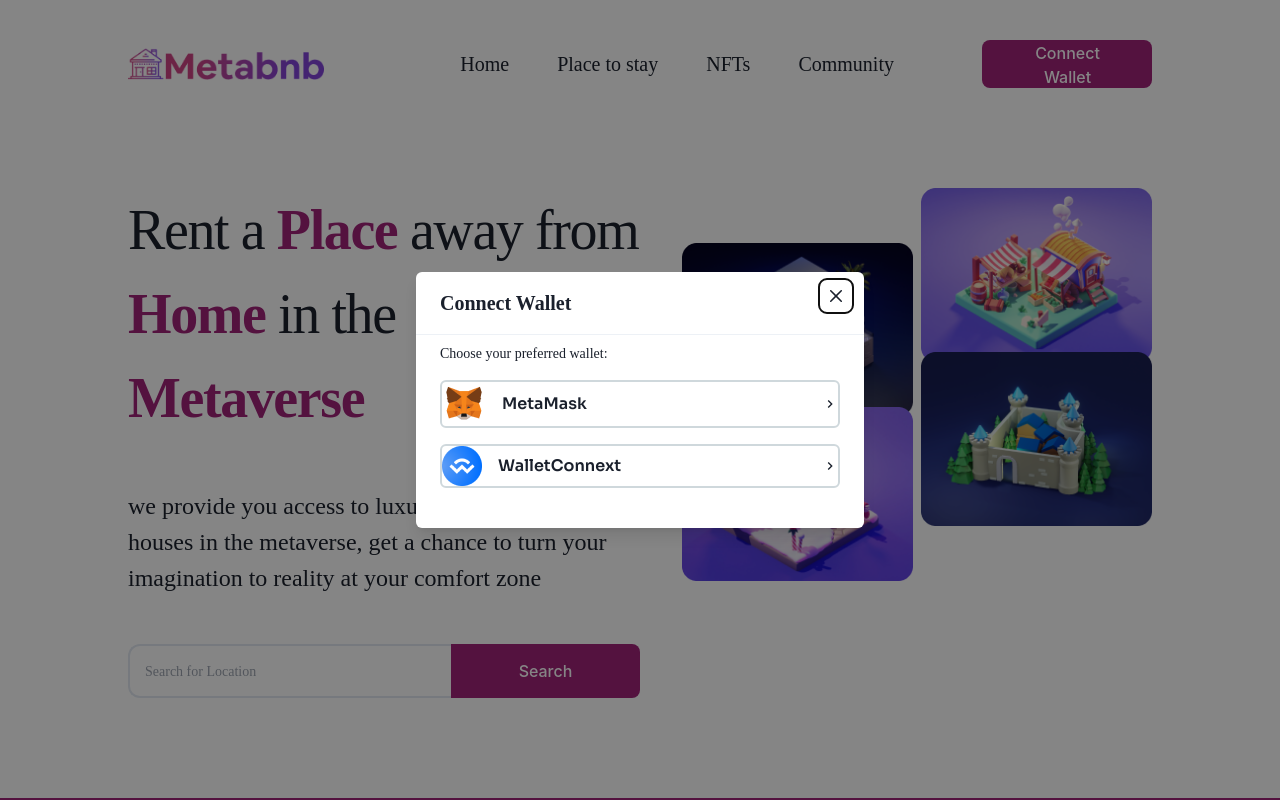
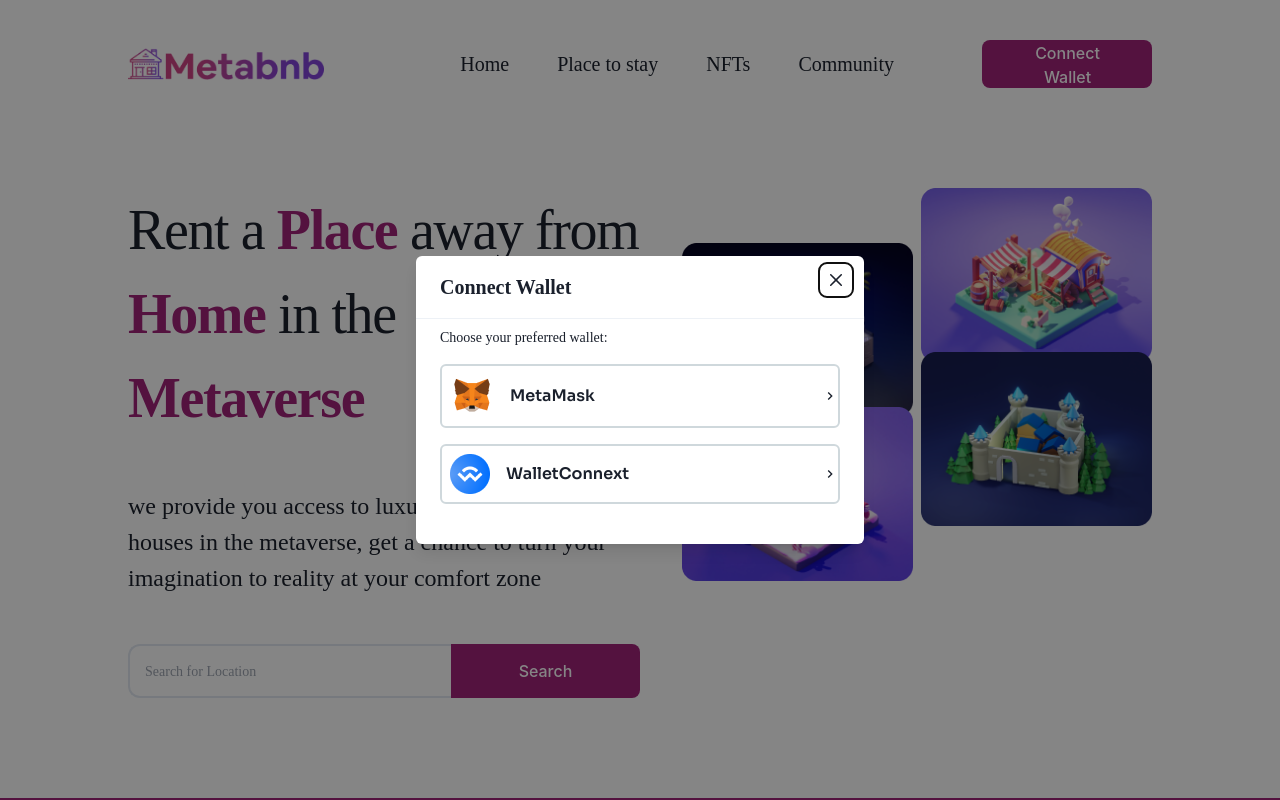
Before and after one commit to ibkay998/Hng-Stage3-MetaBNB, a React (Vite) app: page / in a window 1280 px wide. Both pictures are taken after a click on the button "Connect Wallet". Shown: the top 800 px of the page. Built offline with nearby package versions, Linux system fonts and the light colour scheme; a web font is replaced by a local one.

Commit message:
style:fixed padding in modal

```diff
--- a/src/components/Navbar/WalletButton.jsx
+++ b/src/components/Navbar/WalletButton.jsx
@@ -6,7 +6,7 @@
   return (
     <div className='hover:bg-[#F8F9FA] w-full flex-col  flex cursor-pointer mt-[16px] border-2 border-[#CFD8DC] rounded-md'>
         <div className='flex justify-between items-center'>
-            <div className='flex items-center'>
+            <div className='flex items-center p-2'>
                 <img src={icon} alt="" />
                 <p className='font-sora ml-[16px]'>{name}</p>
             </div>
```
